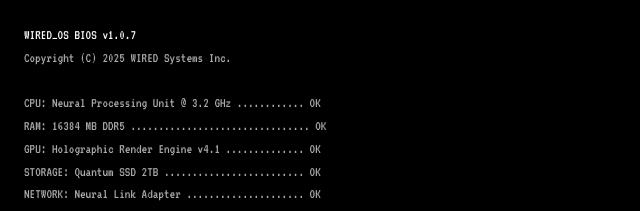
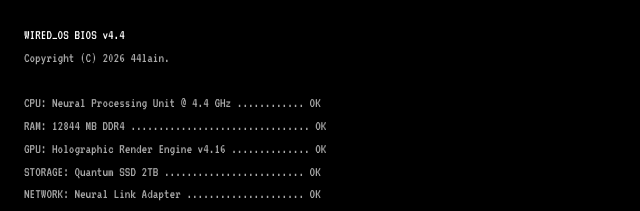
Before and after one commit to 44lain/44lain, a Next.js app: page / in a window 1280 px wide. Shown: the top 211 px of the page, without its empty margins (0-640 px from the left). Built offline with nearby package versions, Linux system fonts and the light colour scheme; a web font is replaced by a local one.

Commit message:
style: ajusta textos do bios post

```diff
--- a/src/components/boot/BiosPost.tsx
+++ b/src/components/boot/BiosPost.tsx
@@ -12,12 +12,12 @@ import type { BiosPostProps, BiosLine } from './boot.types'
  */
 
 const BIOS_LINES: BiosLine[] = [
-  { text: 'WIRED_OS BIOS v1.0.7', delay: 0, type: 'header' },
-  { text: 'Copyright (C) 2025 WIRED Systems Inc.', delay: 80, type: 'info' },
+  { text: 'WIRED_OS BIOS v4.4', delay: 0, type: 'header' },
+  { text: 'Copyright (C) 2026 44lain.', delay: 80, type: 'info' },
   { text: '', delay: 200, type: 'blank' },
-  { text: 'CPU: Neural Processing Unit @ 3.2 GHz ............ OK', delay: 300, type: 'ok' },
-  { text: 'RAM: 16384 MB DDR5 ................................ OK', delay: 180, type: 'ok' },
-  { text: 'GPU: Holographic Render Engine v4.1 .............. OK', delay: 200, type: 'ok' },
+  { text: 'CPU: Neural Processing Unit @ 4.4 GHz ............ OK', delay: 300, type: 'ok' },
+  { text: 'RAM: 12844 MB DDR4 ................................ OK', delay: 180, type: 'ok' },
+  { text: 'GPU: Holographic Render Engine v4.16 .............. OK', delay: 200, type: 'ok' },
   { text: 'STORAGE: Quantum SSD 2TB ......................... OK', delay: 160, type: 'ok' },
   { text: 'NETWORK: Neural Link Adapter ..................... OK', delay: 220, type: 'ok' },
   { text: '', delay: 150, type: 'blank' },
```
